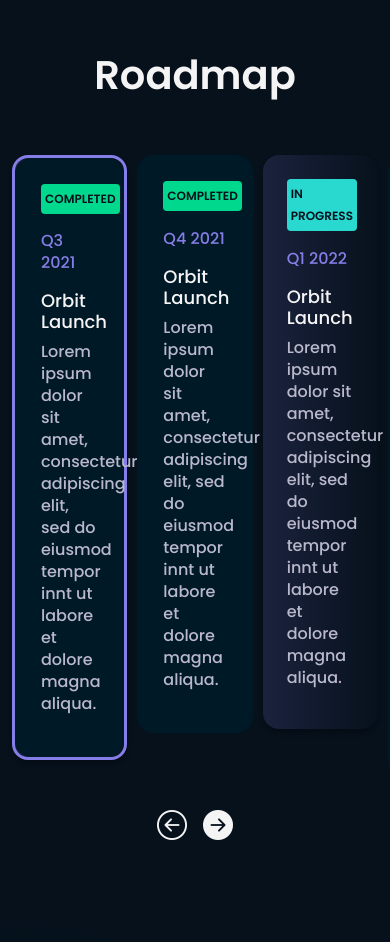
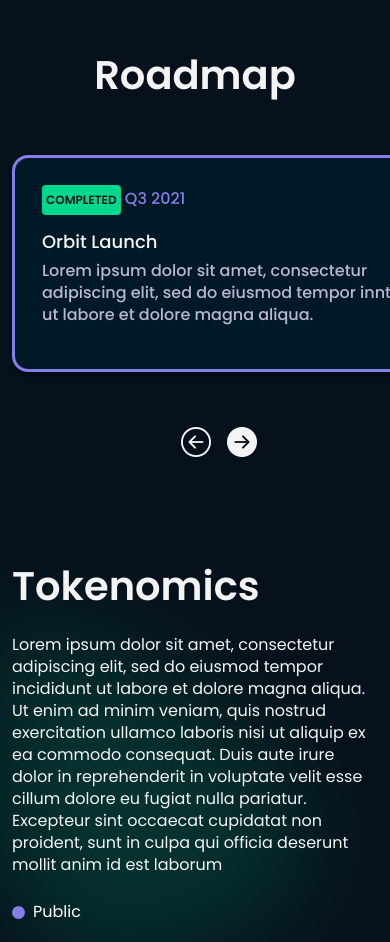
Before and after one commit to Zayankhanzada/Orbit, a plain HTML site: page Index.html in a window 390 px wide. Shown: the part 4772-5714 px from the top of the page. Drawn offline with nearby package versions, Linux system fonts and the light colour scheme.

Commit message:
Updated code

```diff
--- a/Index.html
+++ b/Index.html
@@ -524,11 +524,25 @@
   <script src="https://unpkg.com/swiper/swiper-bundle.min.js"></script>
   <script>
 var swiper = new Swiper('.swiper-container', {
+  loop: true,
+  centeredslides:true,
+  spaceBetween:20,
+  breakpoints: {
+  992:{
     slidesPerView:3,
-      loop:true,
-      spaceBetween: 10,
-      autoheight:true,
+    spaceBetween:10,
+  },
+    578: {
+      slidesPerView: 1,
+      spaceBetween:10,
+      width:414,
+    },
+    1200:{
+      slidesPerView:3,
+      spaceBetween:10,
 
+    }
+  },
   navigation: {
     nextEl: '.next',
     prevEl: '.previous',
--- a/asset/css/main.css
+++ b/asset/css/main.css
@@ -153,7 +153,7 @@
   /* Roadmap start */
   .inner-swiper-complete{
     background-color: #001926;
-    border: 2px solid #001926 ;
+    border: 3px solid #001926 ;
     border-radius: 16px;
     padding: 24px;
     }
@@ -161,7 +161,7 @@
     background: linear-gradient(90deg, rgba(134, 126, 232, 0.16) 0%, rgba(134, 126, 232, 0.00) 100%), #06111C;
     box-shadow: 0px 4px 4px 0px rgba(0, 0, 0, 0.25);
     border-radius: 16px;
-    border: 2px;
+    border: 3px;
     padding: 24px;
   }
   .inner-swiper-coming{
@@ -177,9 +177,6 @@
       box-shadow: 0px 4px 4px 0px rgba(0, 0, 0, 0.25);
       margin-bottom: 10%;
     }
-.swiper-container{
-  width:100%
-}
   .bi{
       font-size:30px;
     }
@@ -262,7 +259,6 @@
   .started-background{
     background-image: url('/asset/images/elie.svg'), url('/asset/images/Ellipse.svg');
     background-size: cover;
-
     margin-right: 20px;
     width: 100%;
     border-radius: 20px;
@@ -363,6 +359,6 @@
           padding: 0;
       }
       .swiper-container{
-        width:auto!important;
+        width:414px;
       }
   }
```
Lines whose indentation alone changed are shown as unchanged.
